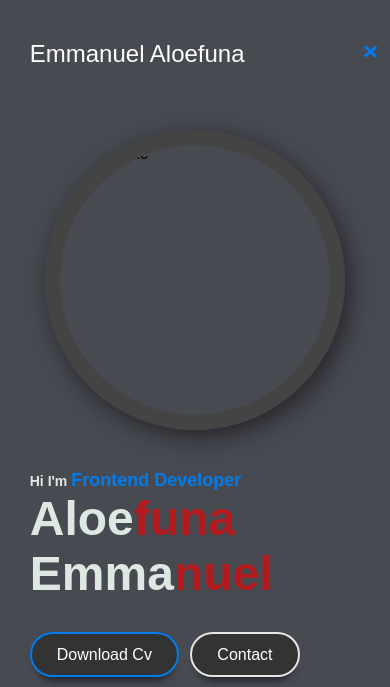
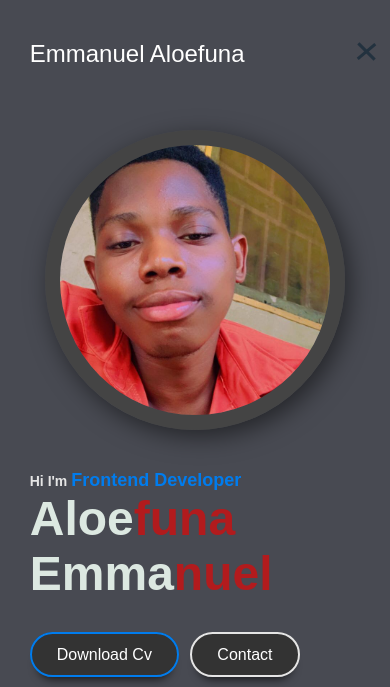
Before and after one commit to ifymiracle/portfolio, a plain HTML site: page index.html in a window 390 px wide. Both pictures are taken after a click on the element 370 px from the left and 52 px from the top of the page. Shown: the top 687 px of the page. Drawn offline with Linux system fonts and the light colour scheme.

Commit message:
Add files via upload

```diff
--- a/index.html
+++ b/index.html
@@ -32,7 +32,7 @@
 
             <div class="container">
                 <div class="hero-pic">
-                    <img src="image/IMG_0090.JPG" alt="profile pic">
+                    <img src="image.jpg" alt="profile pic">
                 </div>
                 <div class="hero-text">
                     <h5>Hi I'm <span class="hi">Frontend Developer</span></h5>
--- a/script.js
+++ b/script.js
@@ -1,9 +1,30 @@
-// creating button click show hide navbar
-var togglebtn= document.querySelector(".togglebtn");
-var nav= document.querySelector(".navlink");
-var link = document.querySelector(".navlink li");
+// // creating button click show hide navbar
+// // var togglebtn= document.querySelector(".togglebtn");
+// // var nav= document.querySelector(".navlink");
+// // // var link = document.querySelector(".navlink ");
 
-togglebtn.addEventListener("click", function(){
-    this.classList.toggle("click");
-    nav.classList.toggle("open" )
-})
+// // togglebtn.addEventListener("click", function(){
+// //     nav.classList.toggle("open" )
+// //     this.classList.toggle("click");
+
+// })
+
+let togglebtn = document.querySelector(".togglebtn");
+let nav = document.querySelector(".navlink");
+
+
+togglebtn.onclick = function(){
+    togglebtn.classList.toggle("click");
+    nav.classList.toggle("open");
+}
+
+
+
+
+
+ document.onclick = function(e){
+    if (!togglebtn.contains(e.target) && !nav.contains(e.target) ) {
+        togglebtn.classList.remove("click");
+        nav.classList.remove("open");
+    }
+}
--- a/style.css
+++ b/style.css
@@ -33,7 +33,7 @@ header{
     justify-content: center;
     align-items: center;
 }
-.logo i{
+/* .logo i{
     height: 45px;
     width: 45px;
     background-color: #007ced;
@@ -45,31 +45,31 @@ header{
     margin-right: 5px;
     cursor: pointer;
     text-align: center;
-}
+} */
 .logo .logo-text a{
     font-size: 24px;
     font-weight: 500;
     color: #fff;
 }
 .logo .logo-text a:hover{
-    color:#5f2020;
-    font-size:28px ;
-    -moz-animation:reverse;
+    color:#9e6666;
+    font-size:25px ;
+
 }
 nav .togglebtn{
-    width: 15px;
+    width: 23px;
     height: 15px;
     position: absolute;
     top: 45px;
     right: 3%;
-    z-index: 5;
+    z-index: 1;
     cursor: pointer;
     display: none;
 }
 
 nav .togglebtn span{
     display: block;
-    background-color: #007ced;
+    background-color: #23323f;
     margin: 5px 0px;
     width: 100%;
     height: 3px;
@@ -186,6 +186,7 @@ nav .navlink li a{
     .click span{
         position: absolute;
         margin-top: 12px;
+        width: 35px;
     }
     .click span:first-child{
         transform: rotate(-40deg);
@@ -210,10 +211,12 @@ nav .navlink li a{
         box-shadow: 5px 13px 30px rgba(0, 0, 0, 0.1);
         transition: 0.5s;
         padding: 25px 0px;
+        opacity: 0.4;
+
     }
     nav .navlink li{
         display: block;
-
+        color: black;
     }
     nav .navlink li a{
         display: block;
```
Also changed, not shown: image.jpg (added).
